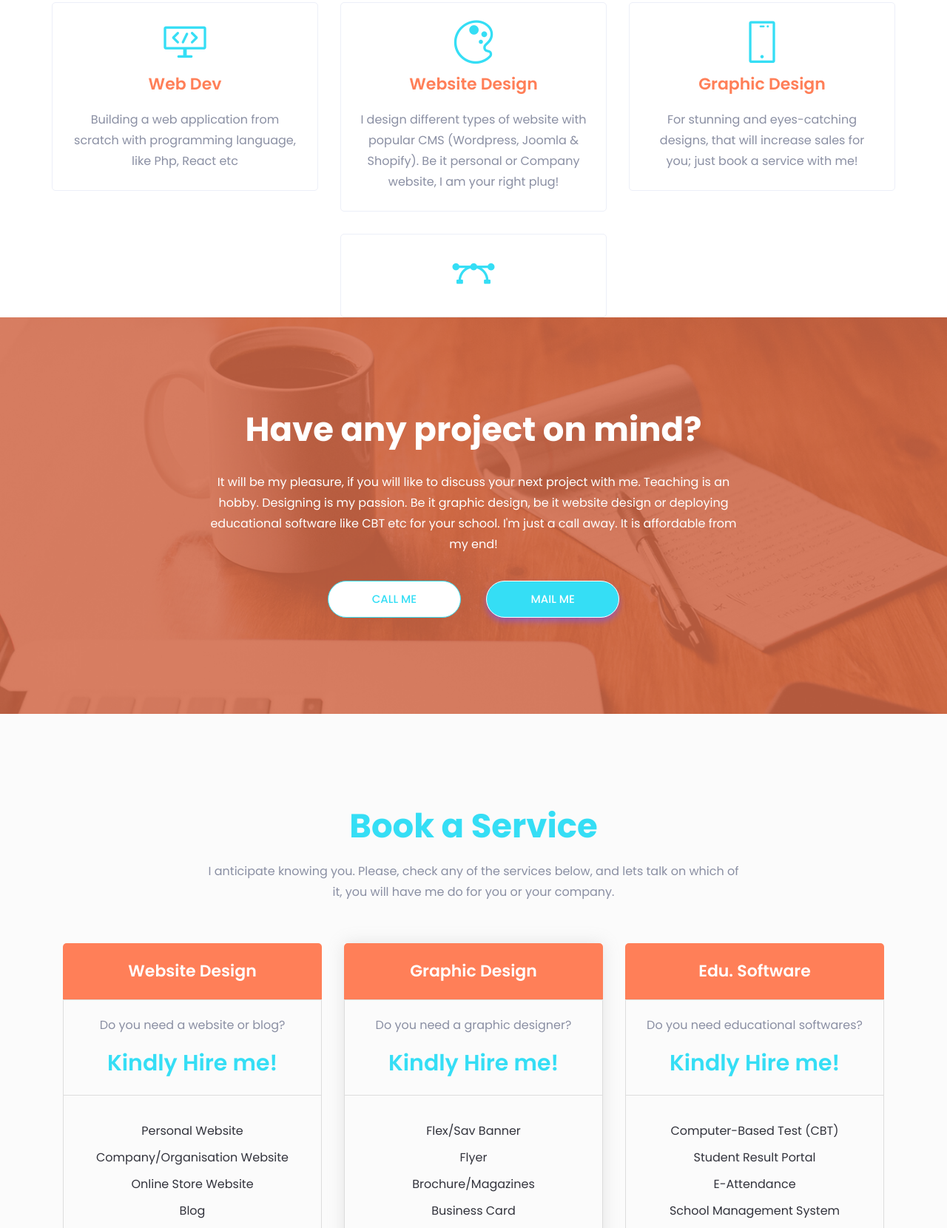
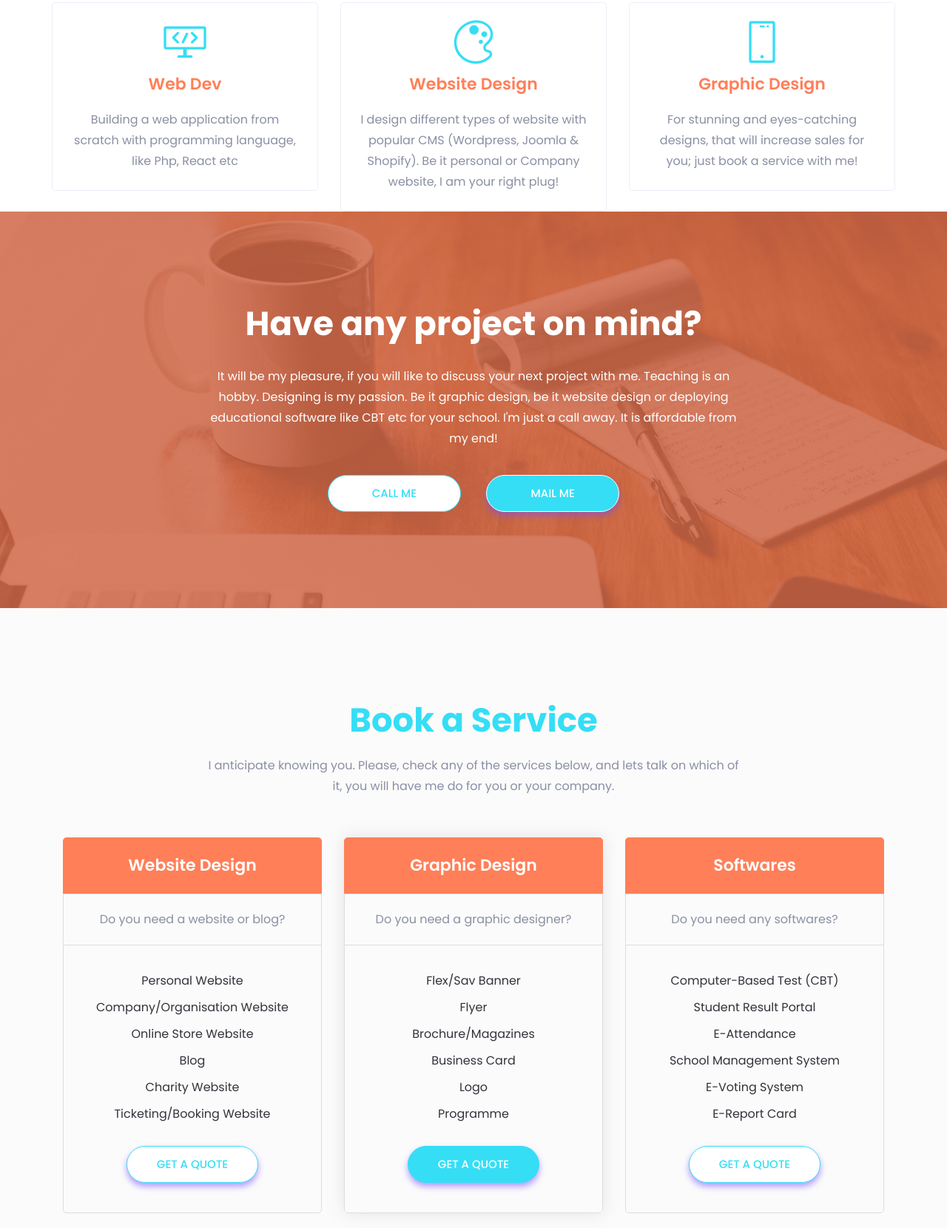
Before and after one commit to Cbookwap/tutorayojesu, a plain HTML site: page index.html in a window 1280 px wide. Shown: the part 2382-4042 px from the top of the page at 74% size. Drawn offline with Linux system fonts and the light colour scheme; files whose address does not match are found by name.

Commit message:
Update index.html

```diff
--- a/index.html
+++ b/index.html
@@ -317,14 +317,7 @@ With a self-motivated and enthusiastic approach, I thrive in environments that e
                         </div>
                     </div> <!-- single service -->
                 </div>
-                <div class="col-lg-4 col-md-6 col-sm-8">
-                    <div class="single-service text-center mt-30">
-                        <div class="service-icon">
-                            <i class="lni-vector"></i>
-                        </div>
-
-            </div> <!-- row -->
-        </div> <!-- container -->
+             <br><br>
     </section>
 
     <!--====== SERVICES PART ENDS ======-->
@@ -340,7 +333,7 @@ With a self-motivated and enthusiastic approach, I thrive in environments that e
                         <p>It will be my pleasure, if you will like to discuss your next project with me. Teaching is an hobby. Designing is my passion. Be it graphic design, be it website design or deploying educational software like CBT etc for your school. I'm just a call away. It is affordable from my end!</p>
                         <ul>
                             <li><a class="main-btn custom" href="call:+2349122533236">Call Me</a></li>
-                            <li><a class="main-btn custom-2" href="mailto:tutorayojesu@gmail.com">Mail me</a></li>
+                            <li><a class="main-btn custom-2" href="mailto:peculiardigitals@gmail.com">Mail me</a></li>
                         </ul>
                     </div> <!-- call action content -->
                 </div>
@@ -376,7 +369,7 @@ With a self-motivated and enthusiastic approach, I thrive in environments that e
                         <div class="pricing-body">
                             <div class="pricing-text">
                                 <p>Do you need a website or blog?</p>
-                                <span class="price">Kindly Hire me!</span>
+
                             </div>
                             <div class="pricing-list">
                                 <ul>
@@ -402,7 +395,7 @@ With a self-motivated and enthusiastic approach, I thrive in environments that e
                         <div class="pricing-body">
                             <div class="pricing-text">
                                 <p>Do you need a graphic designer?</p>
-                                <span class="price">Kindly Hire me!</span>
+
                             </div>
                             <div class="pricing-list">
                                 <ul>
@@ -423,12 +416,12 @@ With a self-motivated and enthusiastic approach, I thrive in environments that e
                 <div class="col-lg-4 col-md-8 col-sm-9">
                     <div class="single-pricing text-center mt-30">
                         <div class="pricing-package">
-                            <h4 class="package-title">Edu. Software</h4>
+                            <h4 class="package-title">Softwares</h4>
                         </div>
                         <div class="pricing-body">
                             <div class="pricing-text">
-                                <p>Do you need educational softwares? </p>
-                                <span class="price">Kindly Hire me!</span>
+                                <p>Do you need any softwares? </p>
+
                             </div>
                             <div class="pricing-list">
                                 <ul>
```
